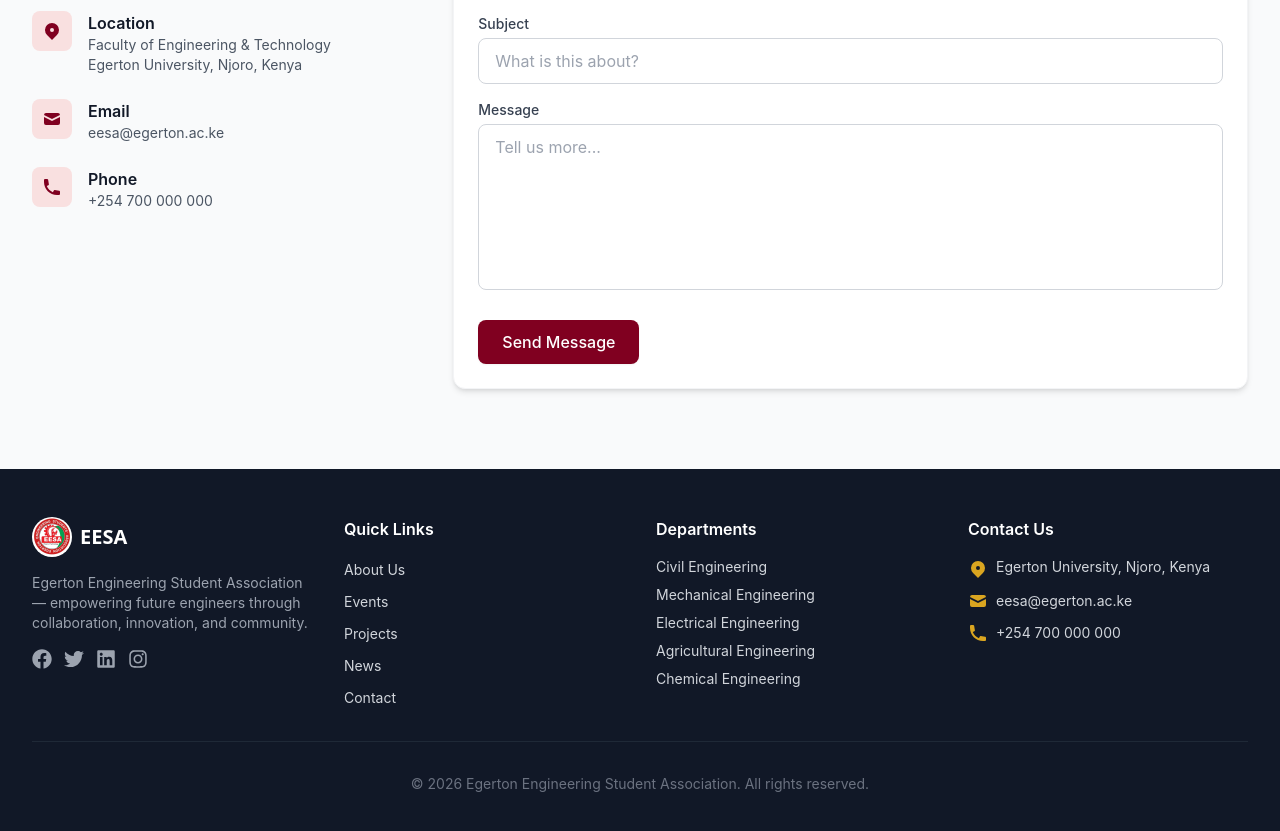
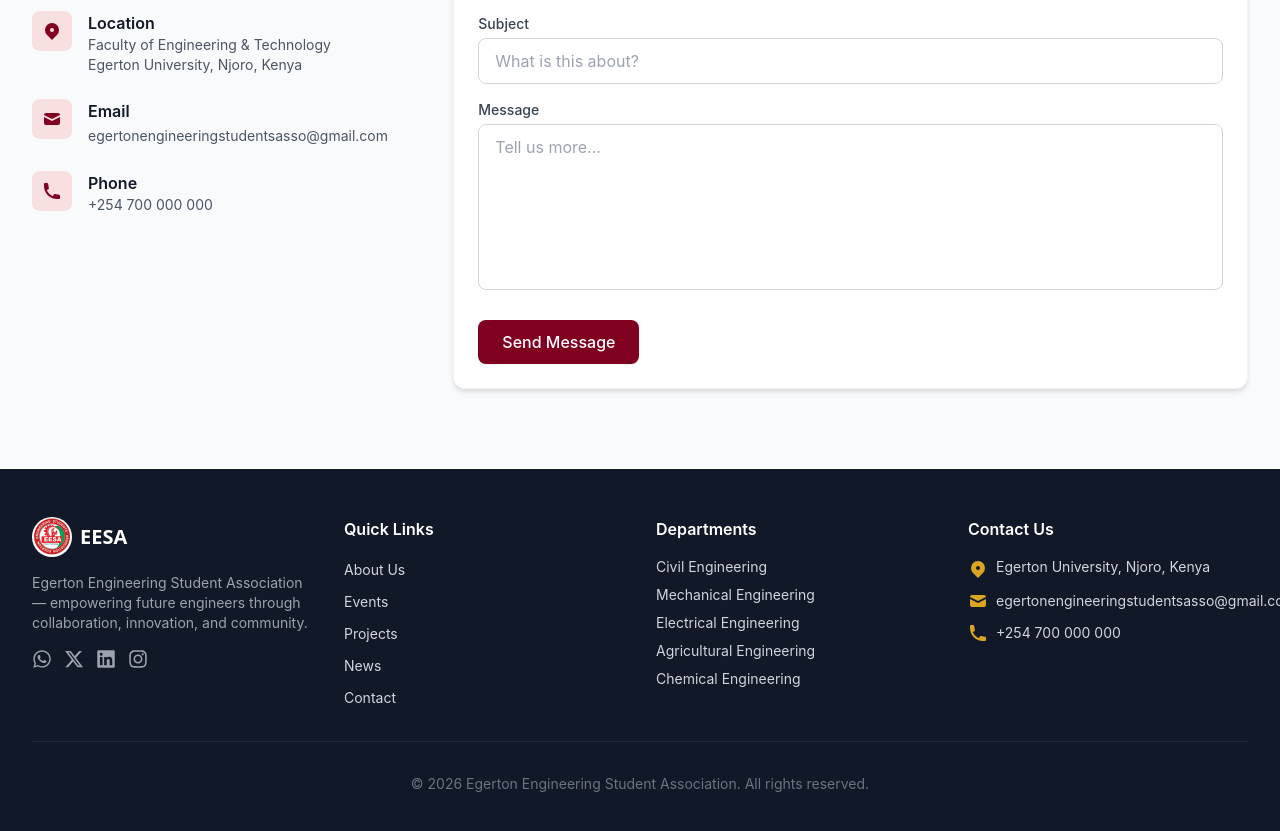
Before and after one commit to supportegertickets-dev/eesa-eng, a Next.js app in the folder frontend/: page /contact in a window 1280 px wide. Shown: the part 545-1376 px from the top of the page. Built offline with nearby package versions, Linux system fonts and the light colour scheme; no server answers.

Commit message:
new links

```diff
--- a/frontend/src/app/contact/page.js
+++ b/frontend/src/app/contact/page.js
@@ -63,7 +63,7 @@
                   </div>
                   <div>
                     <h3 className="font-semibold text-gray-900">Email</h3>
-                    <p className="text-gray-600 text-sm">eesa@egerton.ac.ke</p>
+                    <a href="mailto:egertonengineeringstudentsasso@gmail.com" className="text-gray-600 text-sm hover:text-primary-500 transition-colors">egertonengineeringstudentsasso@gmail.com</a>
                   </div>
                 </div>
                 <div className="flex items-start gap-4">
--- a/frontend/src/components/Footer.jsx
+++ b/frontend/src/components/Footer.jsx
@@ -1,6 +1,7 @@
 import Link from 'next/link';
 import { HiMail, HiPhone, HiLocationMarker } from 'react-icons/hi';
-import { FaFacebook, FaTwitter, FaLinkedin, FaInstagram } from 'react-icons/fa';
+import { FaFacebook, FaWhatsapp, FaLinkedin, FaInstagram } from 'react-icons/fa';
+import { FaXTwitter } from 'react-icons/fa6';
 
 export default function Footer() {
   return (
@@ -18,11 +19,11 @@
               collaboration, innovation, and community.
             </p>
             <div className="flex space-x-3">
-              <a href="#" className="text-gray-400 hover:text-accent-500 transition-colors" aria-label="Facebook">
-                <FaFacebook className="w-5 h-5" />
+              <a href="https://chat.whatsapp.com/ERuFPO3DPkF9r1QJwP8iak" target="_blank" rel="noopener noreferrer" className="text-gray-400 hover:text-green-500 transition-colors" aria-label="WhatsApp">
+                <FaWhatsapp className="w-5 h-5" />
               </a>
-              <a href="#" className="text-gray-400 hover:text-accent-500 transition-colors" aria-label="Twitter">
-                <FaTwitter className="w-5 h-5" />
+              <a href="https://x.com/EESA_Egertonuni" target="_blank" rel="noopener noreferrer" className="text-gray-400 hover:text-accent-500 transition-colors" aria-label="X">
+                <FaXTwitter className="w-5 h-5" />
               </a>
               <a href="#" className="text-gray-400 hover:text-accent-500 transition-colors" aria-label="LinkedIn">
                 <FaLinkedin className="w-5 h-5" />
@@ -75,7 +76,7 @@
               </li>
               <li className="flex items-center space-x-2">
                 <HiMail className="w-5 h-5 text-accent-500 flex-shrink-0" />
-                <span className="text-sm">eesa@egerton.ac.ke</span>
+                <a href="mailto:egertonengineeringstudentsasso@gmail.com" className="text-sm hover:text-accent-500 transition-colors">egertonengineeringstudentsasso@gmail.com</a>
               </li>
               <li className="flex items-center space-x-2">
                 <HiPhone className="w-5 h-5 text-accent-500 flex-shrink-0" />
```
